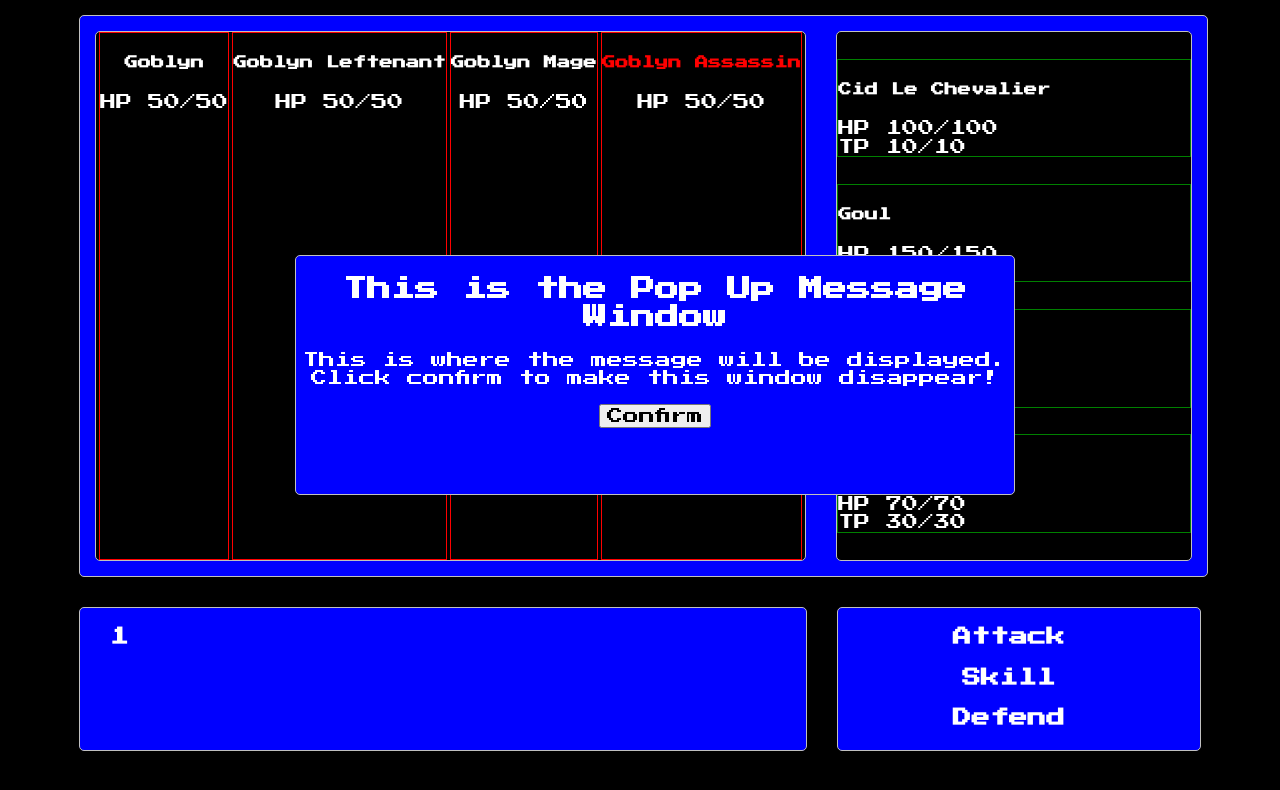
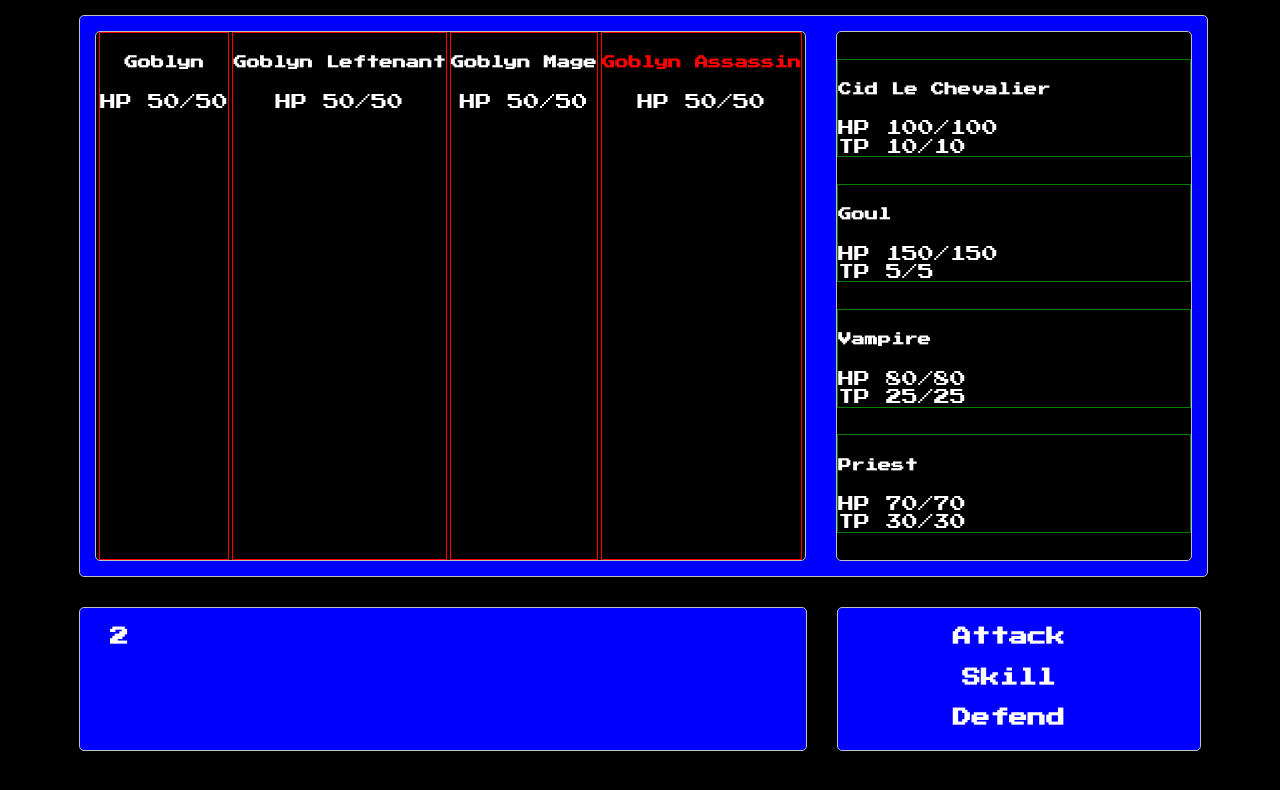
Before and after one commit to garrettthor/finalFantClone, a plain HTML site: page index.html in a window 1280 px wide. Both pictures are taken after a click on the element "Attack". Drawn offline with Linux system fonts and the light colour scheme.

Commit message:
probably broke some stuff

```diff
--- a/index.html
+++ b/index.html
@@ -106,7 +106,7 @@
 
             <section class="lower-container">
                 <section class="window message-window">
-                    <h3>Turn 0</h3>
+                    <h3>Turn Placeholder Text</h3>
                 </section>
 
                 <section class="window command-window">
--- a/js/main.js
+++ b/js/main.js
@@ -66,7 +66,12 @@ function confirmButtonPressed() {
 }
 
 function init() {
-    popUpWindow.style = 'display: block;'
+    //Set the turn count in the DOM to 1
+    document.querySelector('.message-window h3').innerText = (turnCount + 1)
+
+    //Un-comment the below code to re-engage the pop up window at start.
+
+    // popUpWindow.style = 'display: block;'
 
     //Load all the displayed Character information into the DOM
 
@@ -128,12 +133,11 @@ function createInitiativeOrder() {
 
 createInitiativeOrder()
 
-
-
 function turnUpdate() {
-    initiativeArray[turnCount].isTurn = true;
+    if (turnCount < initiativeArray.length){
+        initiativeArray[turnCount].isTurn = true;
     console.log(`Turn number: ${turnCount}.`)
-    if (turnCount > 7) {
+    } else if (turnCount = initiativeArray.length) {
         turnCount = 0
     }
     displayTurnIndicator()
@@ -215,10 +219,14 @@ document.querySelector('#attack').addEventListener('click', attack)
 
 function attack() {
     initiativeArray[turnCount].isTurn = false;
-    if (turnCount < 8){
+    console.log(`${initiativeArray[turnCount].name} attacks who?`)
+    advanceTurn()
+}
+
+function advanceTurn() {
+    if (turnCount < initiativeArray.length){
         turnCount += 1
     }
-
-    document.querySelector('.message-window h3').innerText = turnCount
+    document.querySelector('.message-window h3').innerText = (turnCount + 1)
     turnUpdate()
 }
```
